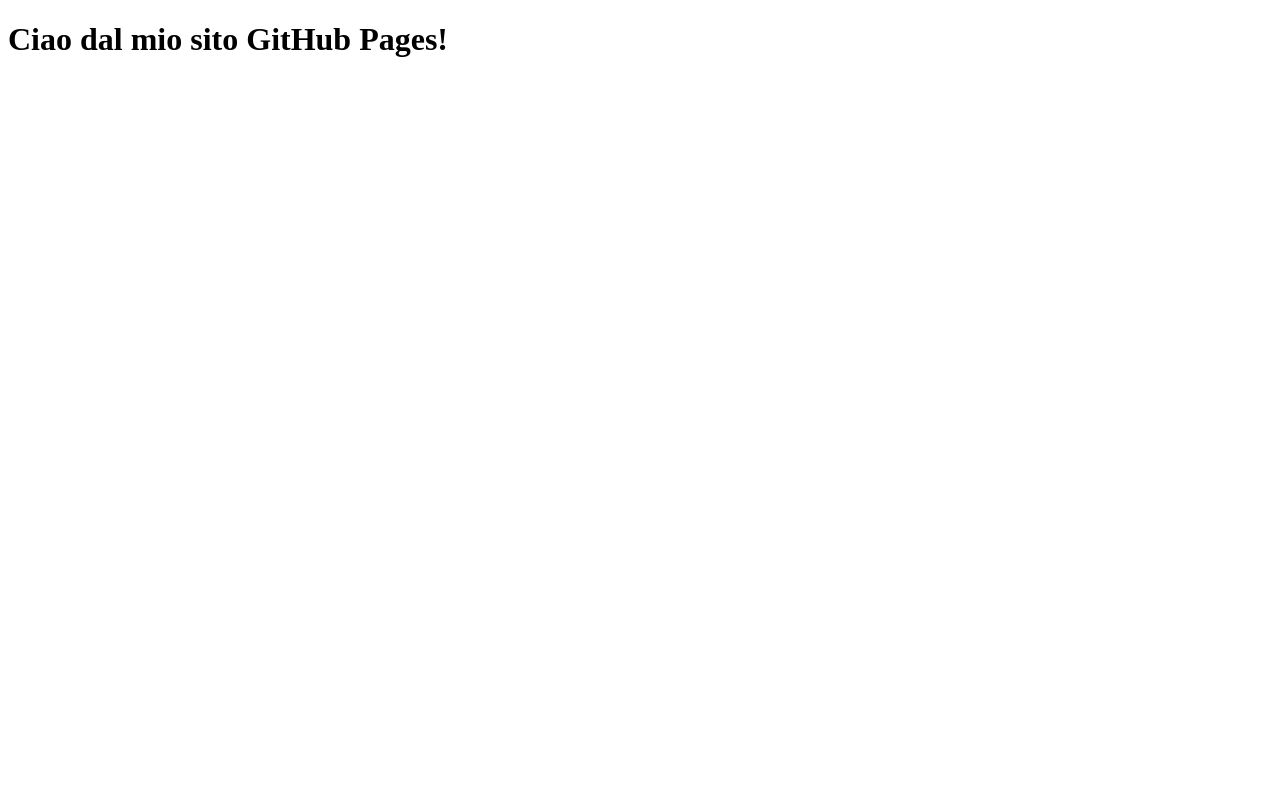
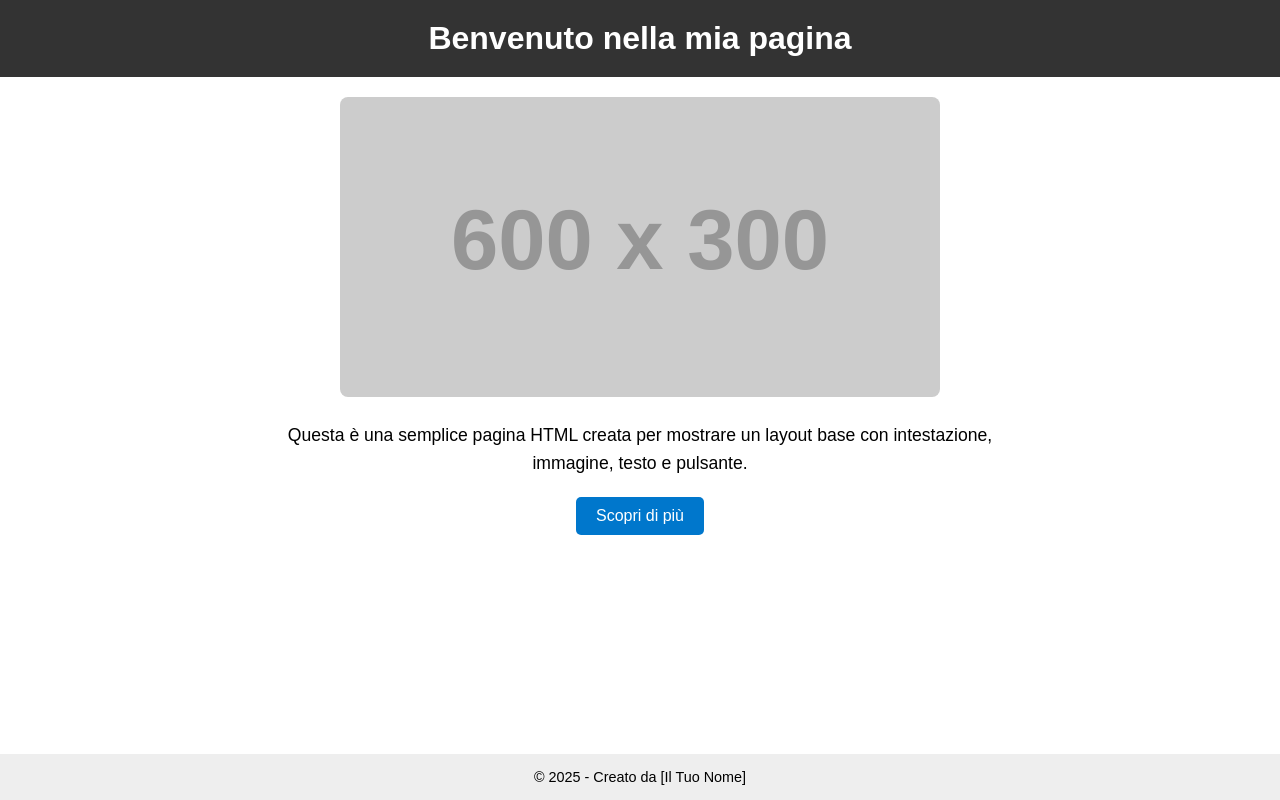
Before and after one commit to giallumigliet/gianlucamiglietta.github.io, a plain HTML site: page index.html in a window 1280 px wide. Drawn offline with Linux system fonts and the light colour scheme; placeholder pictures from the web are drawn by us.

Commit message:
Update index.html

```diff
--- a/index.html
+++ b/index.html
@@ -1,9 +1,102 @@
 <!DOCTYPE html>
-<html>
-  <head>
-    <title>Benvenuto</title>
-  </head>
-  <body>
-    <h1>Ciao dal mio sito GitHub Pages!</h1>
-  </body>
+<html lang="it">
+<head>
+  <meta charset="UTF-8" />
+  <meta name="viewport" content="width=device-width, initial-scale=1.0" />
+  <title>La mia pagina</title>
+  <style>
+    * {
+      box-sizing: border-box;
+      margin: 0;
+      padding: 0;
+      font-family: Arial, sans-serif;
+    }
+
+    body {
+      display: flex;
+      flex-direction: column;
+      min-height: 100vh;
+    }
+
+    header {
+      background-color: #333;
+      color: white;
+      padding: 20px;
+      text-align: center;
+    }
+
+    main {
+      flex: 1;
+      padding: 20px;
+      max-width: 800px;
+      margin: auto;
+    }
+
+    .image-section {
+      text-align: center;
+      margin-bottom: 20px;
+    }
+
+    .image-section img {
+      max-width: 100%;
+      height: auto;
+      border-radius: 8px;
+    }
+
+    .text-section {
+      margin-bottom: 20px;
+      font-size: 1.1rem;
+      line-height: 1.6;
+      text-align: center;
+    }
+
+    .button-section {
+      text-align: center;
+    }
+
+    .button-section button {
+      padding: 10px 20px;
+      font-size: 1rem;
+      background-color: #0077cc;
+      color: white;
+      border: none;
+      border-radius: 5px;
+      cursor: pointer;
+    }
+
+    .button-section button:hover {
+      background-color: #005fa3;
+    }
+
+    footer {
+      background-color: #eee;
+      text-align: center;
+      padding: 15px;
+      font-size: 0.9rem;
+    }
+  </style>
+</head>
+<body>
+  <header>
+    <h1>Benvenuto nella mia pagina</h1>
+  </header>
+
+  <main>
+    <div class="image-section">
+      <img src="https://via.placeholder.com/600x300" alt="Immagine di esempio">
+    </div>
+
+    <div class="text-section">
+      <p>Questa è una semplice pagina HTML creata per mostrare un layout base con intestazione, immagine, testo e pulsante.</p>
+    </div>
+
+    <div class="button-section">
+      <button>Scopri di più</button>
+    </div>
+  </main>
+
+  <footer>
+    © 2025 - Creato da [Il Tuo Nome]
+  </footer>
+</body>
 </html>
```
